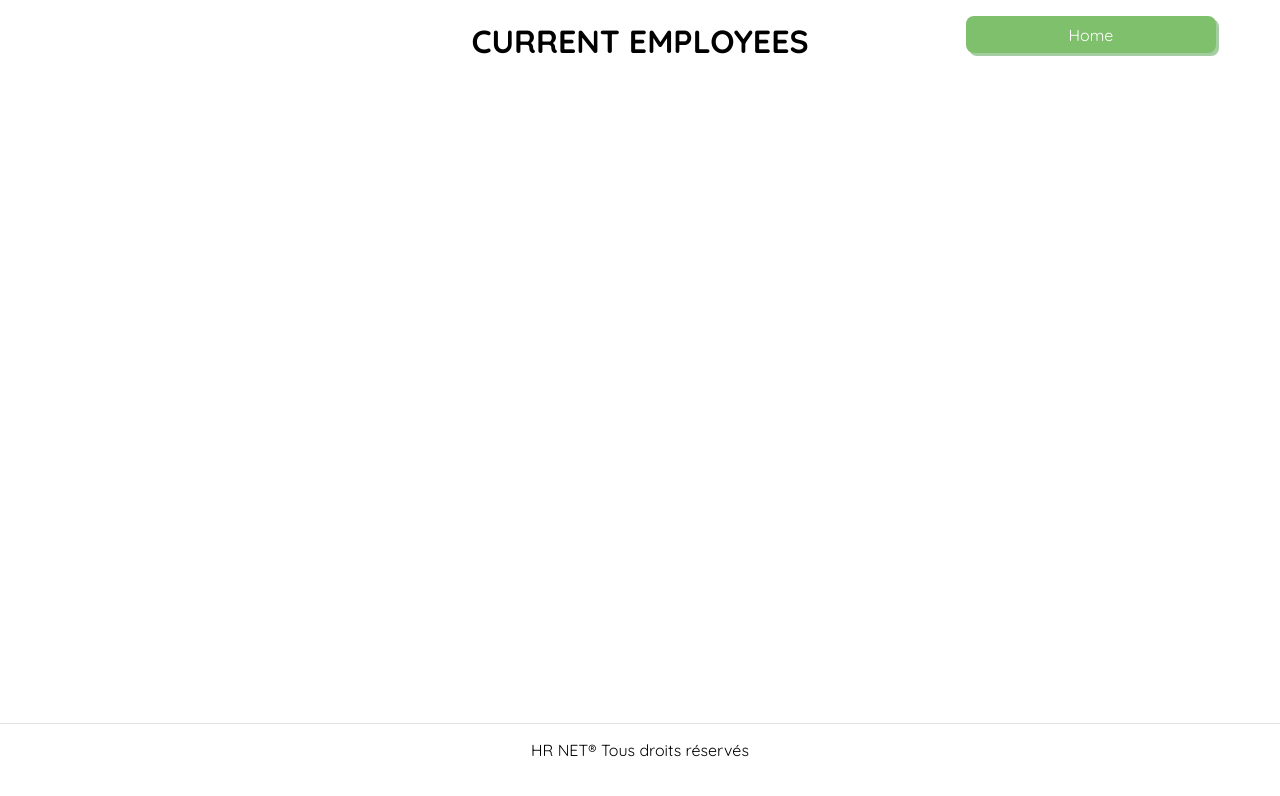
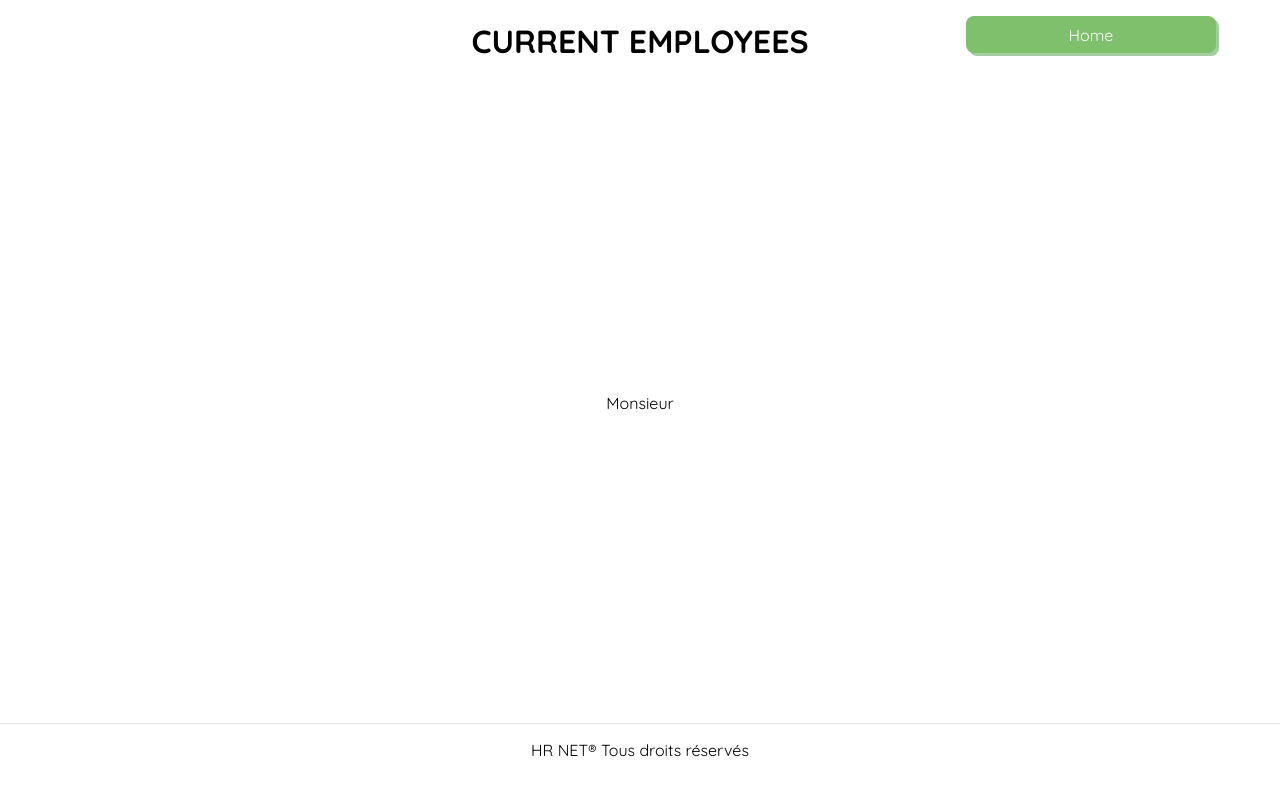
Before and after one commit to Erwandeb/PROJET_14_HRNET, a React (Create React App) app: page /Employees in a window 1280 px wide. Shown: the top 796 px of the page. Built offline with nearby package versions, Linux system fonts and the light colour scheme.

Commit message:
update usecontext

```diff
--- a/src/App.js
+++ b/src/App.js
@@ -9,12 +9,12 @@ import {userContextGeneral} from './userContext';
 function App() {
 
   const [users, setUsers] = useState({
-    firstname : "",
-    lastname : "",
+    firstname : "Monsieur",
+    lastname : "test",
     birthdate : "",
     startdate: "",
     street : "",
-    city : "",
+    city : "hawaii",
     zipCode : 0,
     stateOfEmployee:"",
     departementEmployee: ""
@@ -22,6 +22,7 @@ function App() {
 
   const value = { users, setUsers };
 
+  console.log("value from app", value);
 
   return (
     <div className="App">
@@ -32,7 +33,7 @@ function App() {
             <Route path="/Employees" exact element={<Employees/>}/>
           </Routes>
         </BrowserRouter>
-        </userContextGeneral.Provider>
+      </userContextGeneral.Provider>
     </div>
   );
 }
--- a/src/components/CreateEmployee/Form.js
+++ b/src/components/CreateEmployee/Form.js
@@ -19,7 +19,7 @@ const FormName = () => {
     const [birthDate , setBirthDate] = useState();
     const [startDate, setStartDate] = useState();
     const modalText = "Employee created !";
-
+    const {dataToContext, setDataToContext} = useContext(userContextGeneral)
     const [userData, setUserData] = useState({
         firstname : "",
         lastname : "",
@@ -33,7 +33,7 @@ const FormName = () => {
     })
 
 
-    const {dataToContext, setDataToContext} = useContext(userContextGeneral)
+
 
     /**
     * 1- récupère les données du formulaire et les pousse dans le store Redux.
@@ -54,10 +54,11 @@ const FormName = () => {
             departementEmployee: departementEmployee
         })
 
-
         console.log(userData)
         setDisplayModal(true);
-        setDataToContext({userData})
+
+        console.log("value from formulaire", dataToContext);
+
     }
 
     useEffect(() => {
@@ -83,13 +84,12 @@ const FormName = () => {
 
 
 
-
-
     // const formContext = React.createContext({users:[]});
 
+    return (
 
-
-    return (
+        <userContextGeneral.Consumer>
+            {({userContextGeneral})=> (
                     <div className="formDisplay">
                     <form action="#" onSubmit={handleSavingForm} >
                         <fieldset className="identity">
@@ -125,7 +125,6 @@ const FormName = () => {
                                     <DatePicker handleDate={startDate => setStartDate(startDate)}/>
                                 </label>
                         </fieldset>
-
                         <fieldset className="adress">
                             <legend>Adress</legend>
                                 <label htmlFor="first-name">
@@ -190,6 +189,8 @@ const FormName = () => {
                         )
                     }
                 </div>
+            )}
+        </userContextGeneral.Consumer>
 
     );
 };
--- a/src/components/Plugins/DataTable.js
+++ b/src/components/Plugins/DataTable.js
@@ -4,17 +4,8 @@ import { userContextGeneral } from "../../userContext";
 export const DataTable = (props) => {
     const {userData, setUserData} = useContext(userContextGeneral);
 
-    console.log(userData)
-    /*
-    function loadTableData(props){
-        const tableBody = document.getElementById('tableDataDisplay');
-        let dataHtml = "";
 
-        for(let element of userData){
-            dataHtml+=`<tr></tr>`
-        }
-    }
-    */
+
    /**
     *            <div className="table-display">
                 <table>
@@ -35,13 +26,14 @@ export const DataTable = (props) => {
             </div>
     */
 
-    //console.log(userData)
 
     return (
-        <userContextGeneral.Consumer>
+        <userContextGeneral.Consumer >
             {
-                user =>{
-                    console.log(user)
+                user => {
+                    console.log("userdata from datatable 2", user)
+                    return <div>{user.users.firstname}</div>
+
                 }
             }
         </userContextGeneral.Consumer>
--- a/src/components/Plugins/DropdownList.js
+++ b/src/components/Plugins/DropdownList.js
@@ -1,5 +1,4 @@
 import React from "react";
-
 
 
 export const DropdownList = (props) => {
--- a/src/userContext.js
+++ b/src/userContext.js
@@ -1,3 +1,3 @@
 import React from "react";
 
-export const userContextGeneral = React.createContext([]);
+export const userContextGeneral = React.createContext({});
```
Also changed, not shown: src/components/general/UserContext.js (deleted, +0 -8 lines), src/components/Plugins/DatePicker.js. Lines whose indentation alone changed are shown as unchanged.
